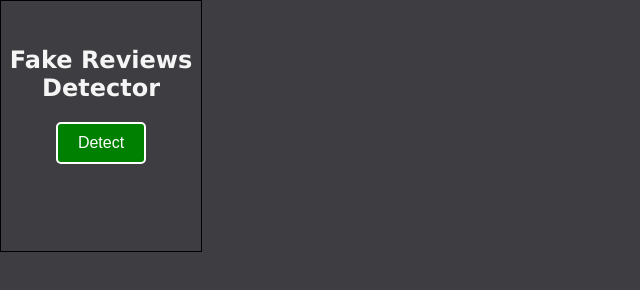
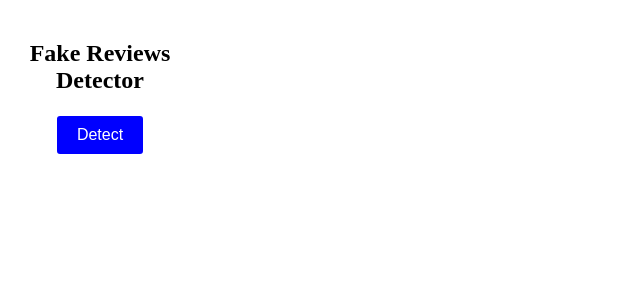
Before and after one commit to PaulLin1/FakeReviewDetector, a browser extension: page chrome_extension/index.html in a window 1280 px wide. Shown: the whole page, without its empty margins (0-640 px from the left). Drawn offline with Linux system fonts and the light colour scheme.

Commit message:
updated css

```diff
--- a/chrome_extension/styles.css
+++ b/chrome_extension/styles.css
@@ -5,10 +5,8 @@ body {
     flex-direction: column;
     justify-content: center;
     align-items: center;
-    height: 250px;
+    height: 200px;
     width: 200px;
-    border: solid 1px;
-    background-color: #3e3e42;
 }
 .centered-container {
     height: 80%;
@@ -17,15 +15,11 @@ body {
 .title {
     font-size: 24px;
     font-weight: bold;
-    font-family: Verdana, Geneva, Tahoma, sans-serif;
     margin-bottom: 20px;
-    color: whitesmoke;
-    animation: slideDownFromTop 0.7s ease-out;
-    transition: all 0.3s;
 }
 .button {
     padding: 10px 20px;
-    background-color: green;
+    background-color: blue;
     color: #fff;
     border: solid 2px;
     border-radius: 5px;
@@ -35,22 +29,10 @@ body {
     animation: slideDownFromTop 0.7s ease-out;
     transition: all 0.3s;
 }
-.button:hover {
-    transform: scale(1.15);
-    background-color: white;
-    color: green;
-    font-weight: bold;
-};
 
-.button:active {
-    background-color: lightgreen;
-    color: white;
-};
 .paragraph {
     font-size: 16px;
-    font-style: italic bold;
     margin-bottom: 20px;
-    color: whitesmoke;
 }
 
 .genuine {
```
